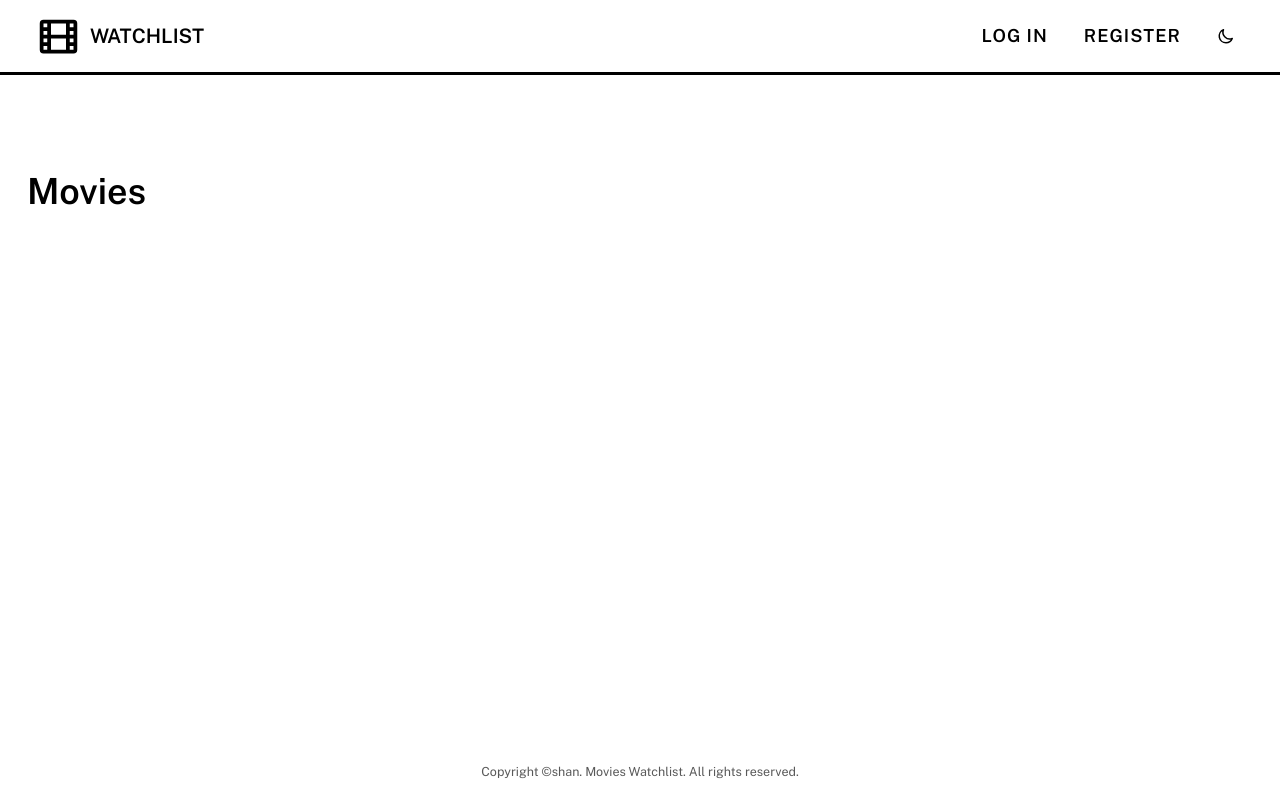
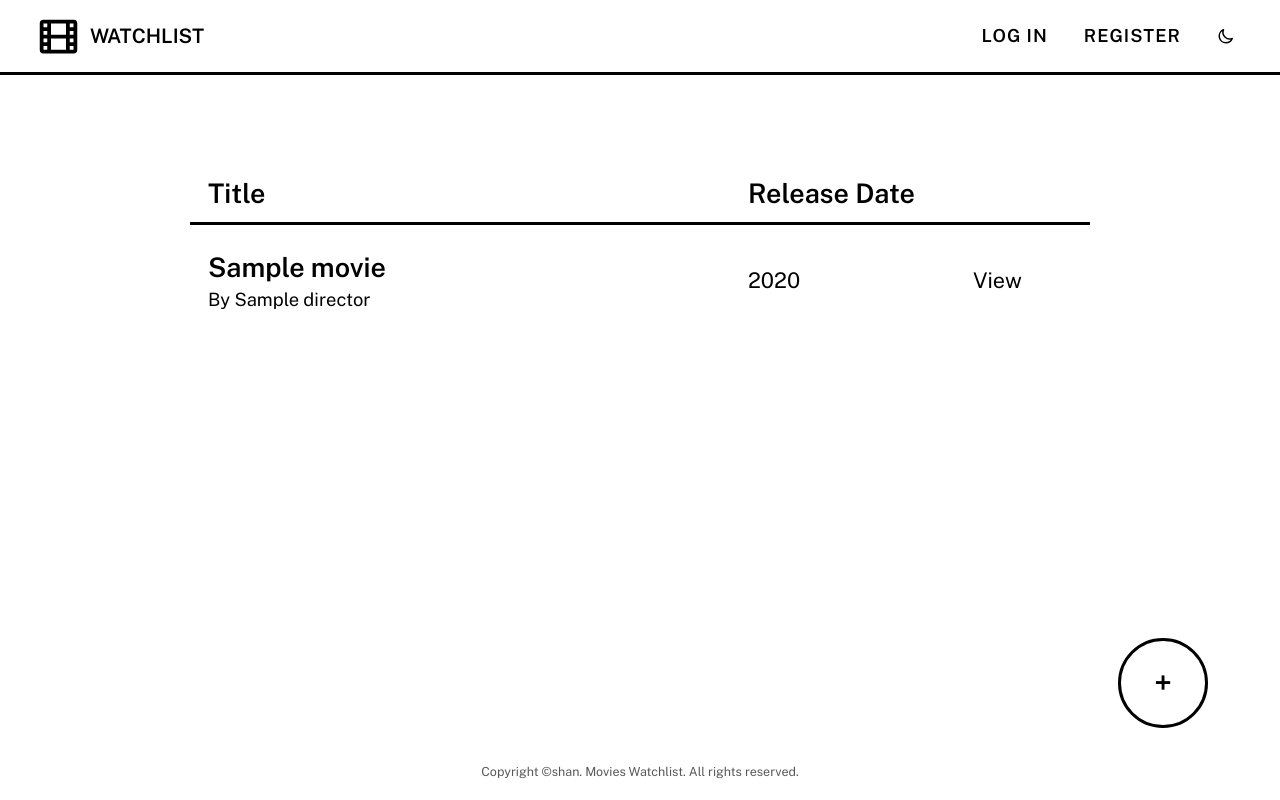
Before and after one commit to shanmuga-priya-tech/movie-watchlist, a Flask app: template movie_library/templates/index.html in a window 1280 px wide. Run offline with Flask 3, Linux system fonts and the light colour scheme; the template is opened without the code that fills it: most values are stand-ins (such as "Sample title", 1, 10 or a date in 2020).

Commit message:
updated the home page to list all movies in a table

```diff
--- a/movie_library/routes.py
+++ b/movie_library/routes.py
@@ -11,9 +11,13 @@ pages = Blueprint(
 
 @pages.route("/")
 def index():
+    movie_data = current_app.db.movie.find({})
+    movies =[ Movie(**movie) for movie in movie_data ]
+
     return render_template(
         "index.html",
         title="Movies Watchlist",
+        movies_data = movies
     )
 
 @pages.route("/add",methods = ["GET","POST"])
--- /dev/null
+++ b/movie_library/static/css/movies.css
@@ -0,0 +1,77 @@
+.button--add {
+    position: absolute;
+    bottom: 4rem;
+    right: 2rem;
+    display: flex;
+    height: 5rem;
+    width: 5rem;
+    border: var(--border);
+    border-radius: 50%;
+    color: var(--text-dark);
+    text-decoration: none;
+    font-weight: 600;
+    font-size: 1.75rem;
+    align-items: center;
+    justify-content: center;
+}
+
+@media screen and (min-width: 50em) {
+    .button--add {
+      right: 3rem;
+    }
+}
+
+@media screen and (min-width: 80em) {
+    .button--add {
+      right: 4rem;
+    }
+}
+
+.button--add:hover {
+    color: var(--text);
+    background-color: var(--accent-colour);
+}
+
+.table {
+    max-width: 50rem;
+    width: 100%;
+    margin: 0 auto;
+    border-spacing: 0;
+    font-size: 1.2rem;
+}
+
+.table__cell {
+    padding: 1.25rem 1rem;
+}
+
+.table__cell--header {
+    text-align: left;
+    padding: 0.5rem 1rem;
+    font-size: 1.5rem;
+    border-bottom: var(--border);
+}
+
+.table__link {
+    color: inherit;
+    text-decoration: none;
+}
+
+.table__link:hover {
+    text-decoration: underline;
+    text-decoration-color: var(--accent-colour);
+}
+
+.table__movieTitle {
+    font-weight: 600;
+    font-size: 1.5rem;
+}
+
+.table__movieDirector {
+    font-size: 0.85em;
+}
+
+.table__empty {
+    display: block;
+    text-align: center;
+    font-size: 1.4rem;
+}
--- a/movie_library/templates/index.html
+++ b/movie_library/templates/index.html
@@ -1,10 +1,43 @@
 {% extends "layout.html" %}
 
 {% block head_content %}
+    <link rel="stylesheet" href="{{ url_for('static', filename='css/movies.css') }}" />
 {% endblock %}
 
 {% block main_content %}
-
-    <h1>Movies</h1>
-
+    {% if movies_data %}
+        <table class="table">
+            <colgroup>
+                <col style="width: 60%">
+                <col style="width: 25%">
+                <col style="width: 15%">
+            </colgroup>
+            <thead>
+                <tr class="table__header">
+                    <th class="table__cell table__cell--header">Title</th>
+                    <th class="table__cell table__cell--header">Release Date</th>
+                    <th class="table__cell table__cell--header"></th>
+                </tr>
+            </thead>
+            <tbody>
+                {% for movie in movies_data %}
+                    <tr>
+                        <td class="table__cell">
+                            <p class="table__movieTitle">{{ movie.title }}</p>
+                            <p class="table__movieDirector">By {{ movie.director }}</p>
+                        </td>
+                        <td class="table__cell">{{ movie.year }}</td>
+                        <td class="table__cell"><a href="#" class="table__link">View</a></td>
+                    </tr>
+                {% endfor %}
+            </tbody>
+        </table>
+        {% else %}
+        <p class="table__empty">
+            You haven't added any movies yet. <a href="{{ url_for('pages.add_movie') }}" class="link">Add one!</a>
+        </p>
+    {% endif %}
+    <a href="{{ url_for('pages.add_movie') }}" class="button button--add">
+        <span>+</span>
+    </a>
 {% endblock %}
```
